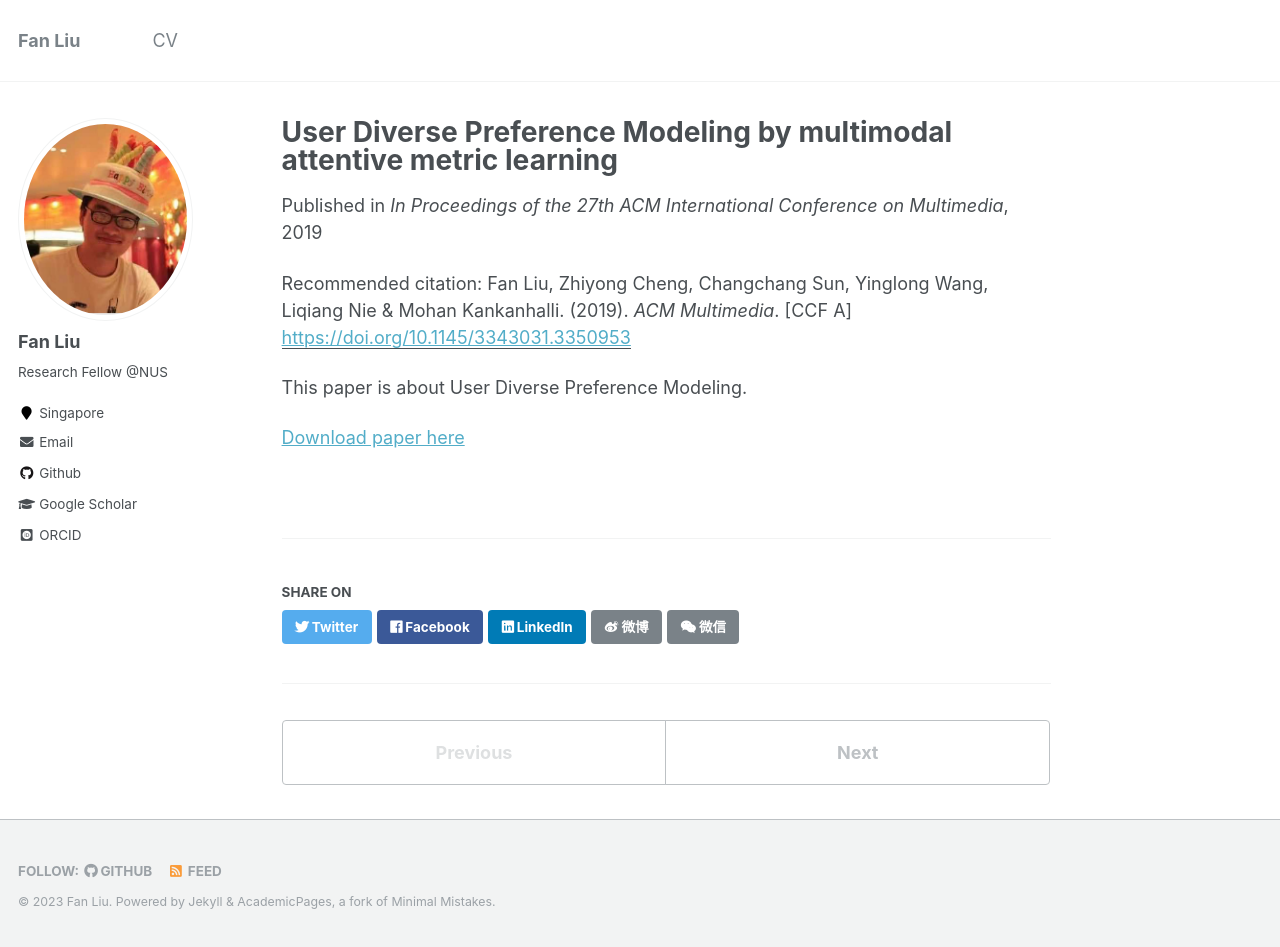
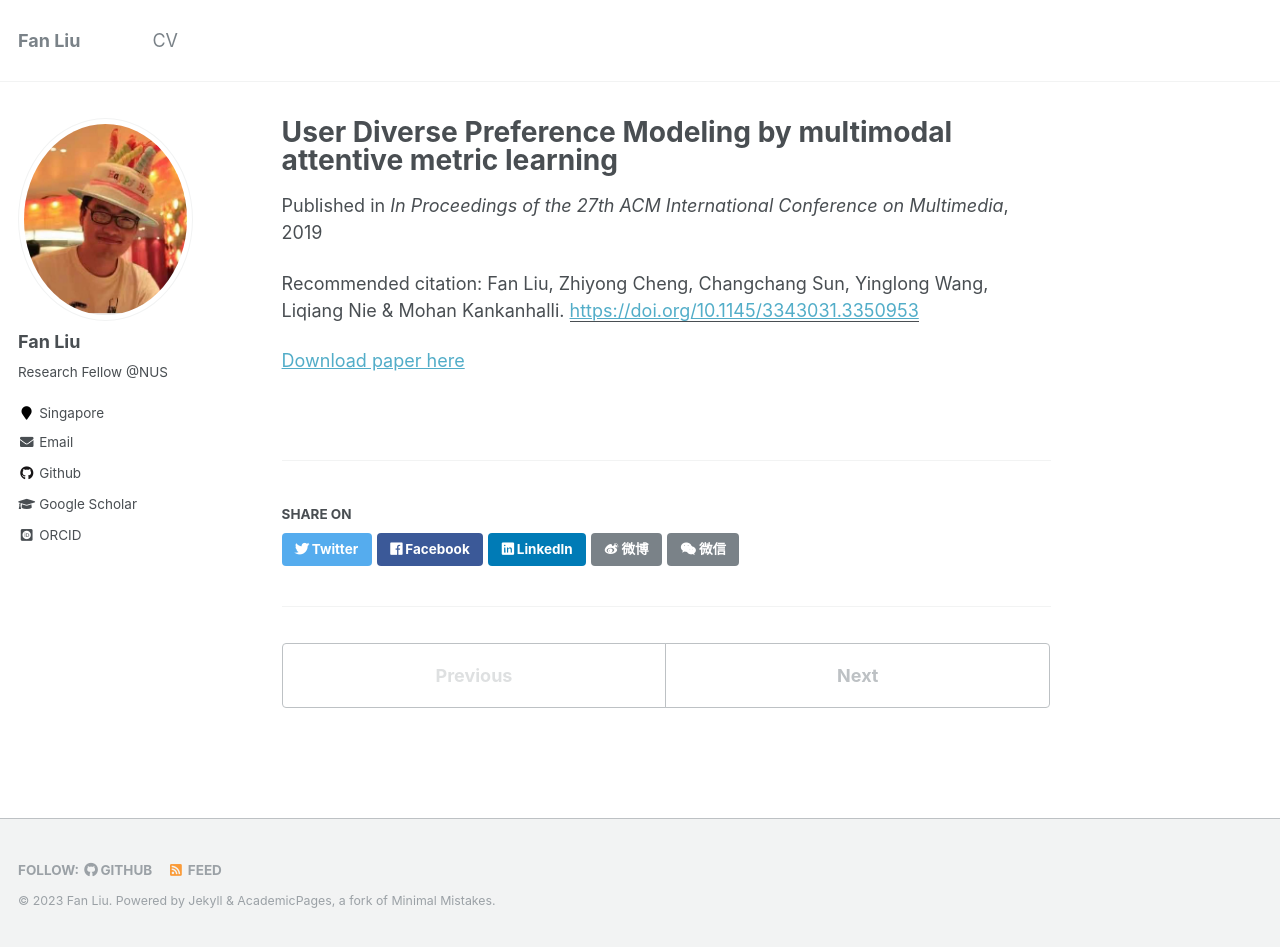
Before and after one commit to liufancs/liufancs.github.io, a Jekyll site: the page built from _publications/2019-10-21-paper-MM.md, in a window 1280 px wide and 947 px high. Built offline with Jekyll 4.4.1, drawn with Linux system fonts in a browser that asks for light colours; some web fonts are replaced.

Commit message:
Update 2019-10-21-paper-MM.md

```diff
--- a/_publications/2019-10-21-paper-MM.md
+++ b/_publications/2019-10-21-paper-MM.md
@@ -6,8 +6,7 @@ venue: 'In Proceedings of the 27th ACM International Conference on Multimedia'
 excerpt: 'This paper is about User Diverse Preference Modeling.'
 date: 2019-10-21
 paperurl: 'https://doi.org/10.1145/3343031.3350953'
-citation: 'Fan Liu, Zhiyong Cheng, Changchang Sun, Yinglong Wang, Liqiang Nie & Mohan Kankanhalli. (2019). <i>ACM Multimedia</i>. [CCF A]'
+citation: 'Fan Liu, Zhiyong Cheng, Changchang Sun, Yinglong Wang, Liqiang Nie & Mohan Kankanhalli.'
 ---
-This paper is about User Diverse Preference Modeling.
 
 [Download paper here](https://dl.acm.org/doi/10.1145/3343031.3350953)
```
